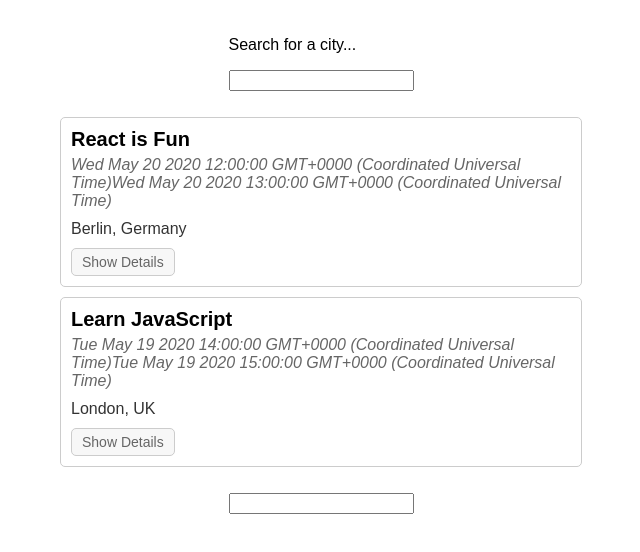
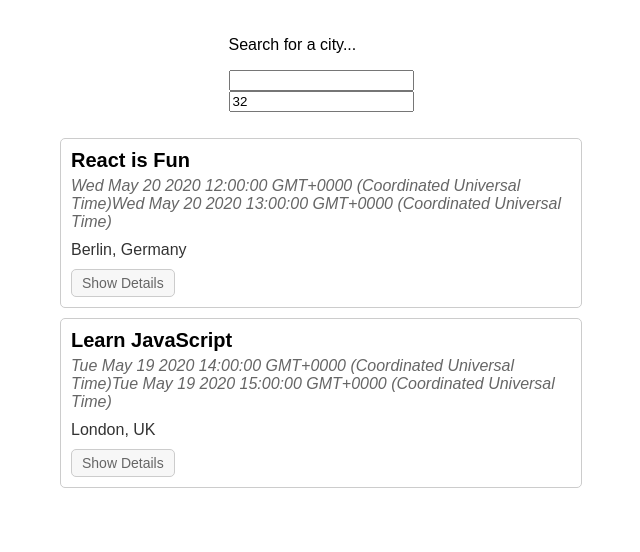
Before and after one commit to rushdihijab/meet1, a React (Create React App) app: page / in a window 1280 px wide. Shown: the top 552 px of the page, without its empty margins (319-959 px from the left). Built offline with nearby package versions, Linux system fonts and the light colour scheme.

Commit message:
Update App.js
add update number of event

```diff
--- a/src/App.js
+++ b/src/App.js
@@ -8,19 +8,10 @@
 class App extends Component {
   state = {
     events: [],
-    locations: []
+    locations: [],
+    numberOfEvents: 32,
   }
 
-  updateEvents = (location) => {
-    getEvents().then((events) => {
-      const locationEvents = (location === 'all') ?
-        events :
-        events.filter((event) => event.location === location);
-      this.setState({
-        events: locationEvents
-      });
-    });
-  }
   componentDidMount() {
     this.mounted = true;
     getEvents().then((events) => {
@@ -32,13 +23,35 @@
   componentWillUnmount() {
     this.mounted = false;
   }
+  updateEvents = (location) => {
+    getEvents().then((events) => {
+      const locationEvents =
+        location === 'all'
+          ? events
+          : events.filter((event) => event.location === location);
+      this.setState({
+        events: locationEvents,
+      });
+    });
+  };
+
+  updateNumEvents = (number) => {
+    this.setState({ numberOfEvents: number });
+  };
+
 
   render() {
     return (
       <div className="App">
         <CitySearch locations={this.state.locations} updateEvents={this.updateEvents} />
-        <EventList events={this.state.events} />
-        <NumberOfEvents />
+        <NumberOfEvents
+          numberOfEvents={this.state.numberOfEvents}
+          updateNumEvents={this.updateNumEvents}
+        />
+         <EventList
+          events={this.state.events.slice(0, this.state.numberOfEvents)}
+        />
+
 
       </div>
     );
```
